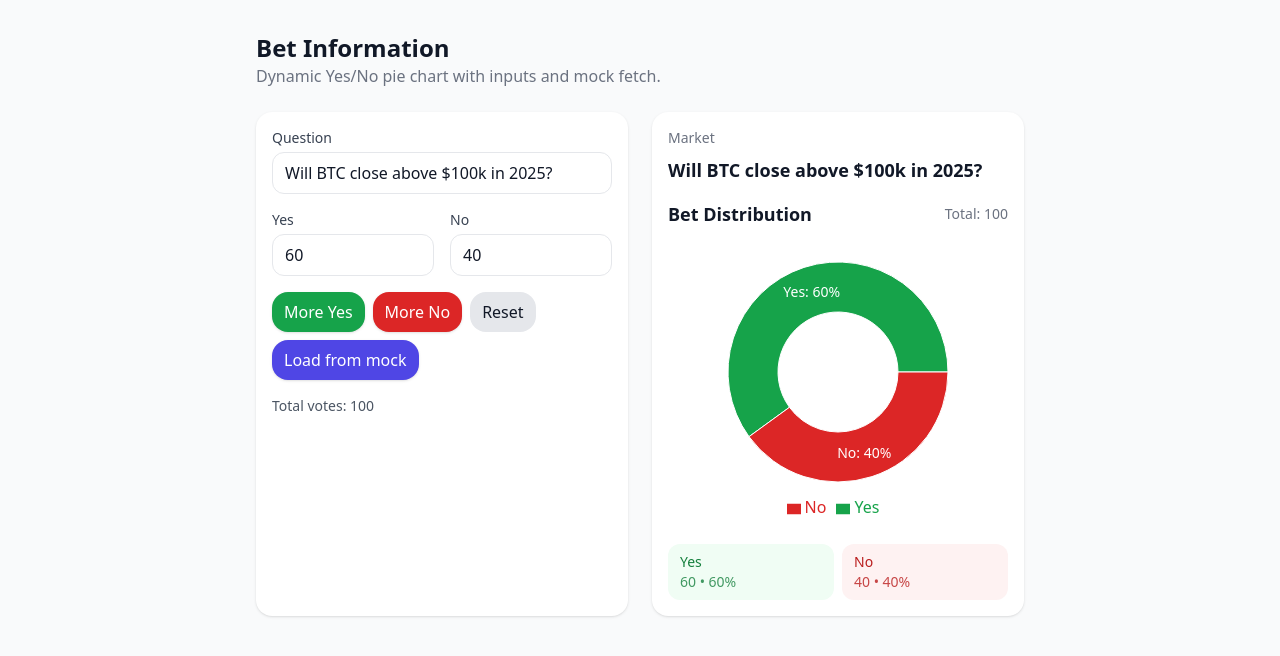
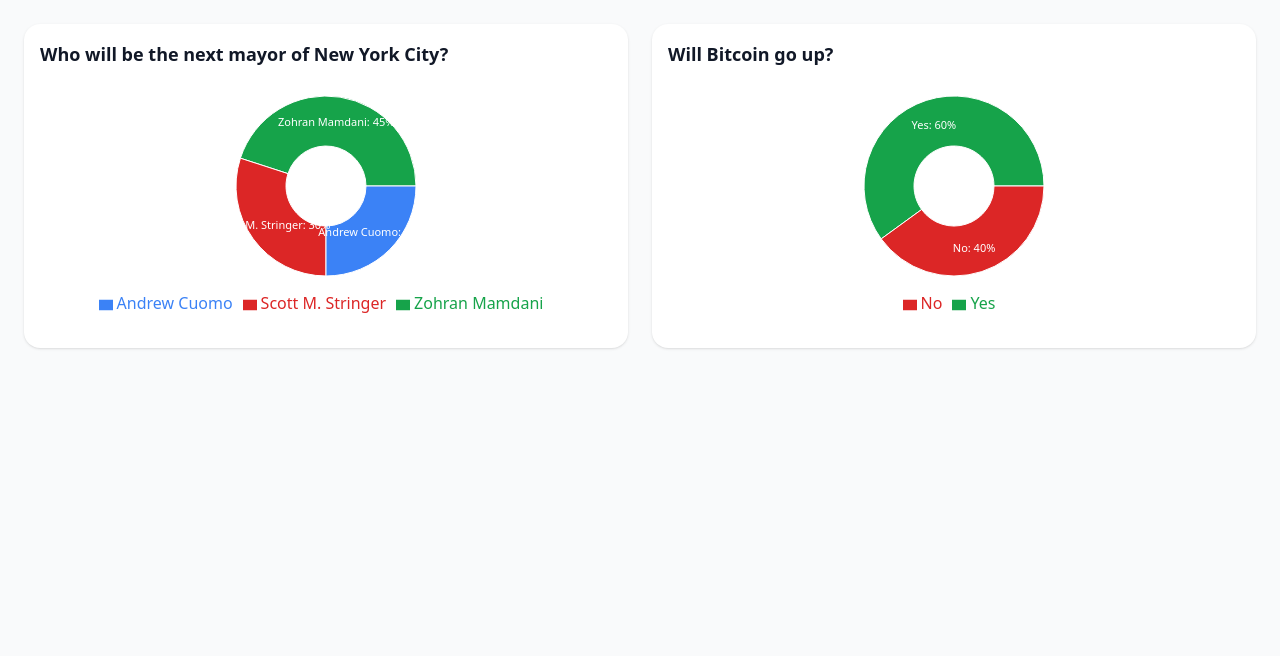
Before and after one commit to fishseabowl/realvoice, a React (Vite) app: page / in a window 1280 px wide. Shown: the top 656 px of the page. Built offline with nearby package versions, Linux system fonts and the light colour scheme.

Commit message:
Update question page

```diff
--- a/package.json
+++ b/package.json
@@ -12,11 +12,12 @@
   "dependencies": {
     "react": "^19.1.1",
     "react-dom": "^19.1.1",
+    "react-router-dom": "^7.8.2",
     "recharts": "^3.1.2"
   },
   "devDependencies": {
     "@eslint/js": "^9.33.0",
-    "@types/react": "^19.1.10",
+    "@types/react": "^19.1.12",
     "@types/react-dom": "^19.1.7",
     "@vitejs/plugin-react": "^5.0.0",
     "autoprefixer": "^10.4.21",
--- a/src/App.tsx
+++ b/src/App.tsx
@@ -1,138 +1,14 @@
-import { useState } from "react";
-import BetPieChart from "./components/BetPieChart";
-
-type BetPayload = {
-  question: string;
-  yes: number;
-  no: number;
-};
+import { BrowserRouter as Router, Routes, Route } from "react-router-dom";
+import QuestionsPage from "./pages/QuestionsPage";
+import QuestionDetail from "./pages/QuestionDetail";
 
 export default function App() {
-  const [question, setQuestion] = useState(
-    "Will BTC close above $100k in 2025?",
-  );
-  const [yes, setYes] = useState(60);
-  const [no, setNo] = useState(40);
-  const total = Math.max(0, yes) + Math.max(0, no);
-
-  // Example: fetch dynamic bet data (from public/bet.json)
-  const loadFromMock = async () => {
-    try {
-      const res = await fetch("/bet.json");
-      const data: BetPayload = await res.json();
-      setQuestion(data.question);
-      setYes(data.yes);
-      setNo(data.no);
-    } catch (e) {
-      console.error(e);
-      alert("Failed to load mock data");
-    }
-  };
-
-  const clampNum = (n: number) =>
-    Number.isFinite(n) && n >= 0 ? Math.floor(n) : 0;
-
   return (
-    <div className="min-h-screen px-4 py-8">
-      <div className="mx-auto max-w-3xl">
-        <header className="mb-6">
-          <h1 className="text-2xl font-bold">Bet Information</h1>
-          <p className="text-gray-500">
-            Dynamic Yes/No pie chart with inputs and mock fetch.
-          </p>
-        </header>
-
-        <div className="grid gap-6 md:grid-cols-2">
-          {/* Controls */}
-          <div className="rounded-2xl bg-white p-4 shadow">
-            <div className="mb-4">
-              <label className="block text-sm font-medium text-gray-700">
-                Question
-              </label>
-              <input
-                className="mt-1 w-full rounded-xl border border-gray-200 px-3 py-2 outline-none focus:ring-2 focus:ring-indigo-500"
-                value={question}
-                onChange={(e) => setQuestion(e.target.value)}
-                placeholder="Enter market question"
-              />
-            </div>
-
-            <div className="grid grid-cols-2 gap-4">
-              <div>
-                <label className="block text-sm font-medium text-gray-700">
-                  Yes
-                </label>
-                <input
-                  type="number"
-                  min={0}
-                  className="mt-1 w-full rounded-xl border border-gray-200 px-3 py-2 outline-none focus:ring-2 focus:ring-green-500"
-                  value={yes}
-                  onChange={(e) => setYes(clampNum(parseFloat(e.target.value)))}
-                />
-              </div>
-              <div>
-                <label className="block text-sm font-medium text-gray-700">
-                  No
-                </label>
-                <input
-                  type="number"
-                  min={0}
-                  className="mt-1 w-full rounded-xl border border-gray-200 px-3 py-2 outline-none focus:ring-2 focus:ring-red-500"
-                  value={no}
-                  onChange={(e) => setNo(clampNum(parseFloat(e.target.value)))}
-                />
-              </div>
-            </div>
-
-            <div className="mt-4 flex flex-wrap gap-2">
-              <button
-                onClick={() => {
-                  setYes(70);
-                  setNo(30);
-                }}
-                className="rounded-2xl bg-green-600 px-3 py-2 text-white shadow hover:bg-green-700"
-              >
-                More Yes
-              </button>
-              <button
-                onClick={() => {
-                  setYes(40);
-                  setNo(60);
-                }}
-                className="rounded-2xl bg-red-600 px-3 py-2 text-white shadow hover:bg-red-700"
-              >
-                More No
-              </button>
-              <button
-                onClick={() => {
-                  setYes(0);
-                  setNo(0);
-                }}
-                className="rounded-2xl bg-gray-200 px-3 py-2 text-gray-900 hover:bg-gray-300"
-              >
-                Reset
-              </button>
-              <button
-                onClick={loadFromMock}
-                className="rounded-2xl bg-indigo-600 px-3 py-2 text-white shadow hover:bg-indigo-700"
-              >
-                Load from mock
-              </button>
-            </div>
-
-            <div className="mt-4 text-sm text-gray-600">
-              Total votes: {total}
-            </div>
-          </div>
-
-          {/* Chart */}
-          <div className="rounded-2xl bg-white p-4 shadow">
-            <div className="mb-2 text-sm text-gray-500">Market</div>
-            <div className="mb-4 text-lg font-semibold">{question}</div>
-            <BetPieChart yes={yes} no={no} />
-          </div>
-        </div>
-      </div>
-    </div>
+    <Router>
+      <Routes>
+        <Route path="/" element={<QuestionsPage />} />
+        <Route path="/question/:id" element={<QuestionDetail />} />
+      </Routes>
+    </Router>
   );
 }
--- /dev/null
+++ b/src/components/BetInfo.tsx
@@ -0,0 +1,21 @@
+interface BetInfoProps {
+  options: { name: string; value: number }[];
+}
+
+export default function BetInfo({ options }: BetInfoProps) {
+  return (
+    <div className="mt-6 bg-gray-50 p-4 rounded-xl shadow-inner">
+      <h2 className="text-lg font-semibold mb-3">Place your bet</h2>
+      <div className="grid gap-3">
+        {options.map((o) => (
+          <button
+            key={o.name}
+            className="px-4 py-2 rounded bg-blue-100 hover:bg-blue-200 text-blue-800 font-medium transition"
+          >
+            Bet on {o.name}
+          </button>
+        ))}
+      </div>
+    </div>
+  );
+}
--- a/src/components/BetPieChart.tsx
+++ b/src/components/BetPieChart.tsx
@@ -7,36 +7,19 @@
   Legend,
 } from "recharts";
 
+export type PieData = { name: string; value: number };
+
 export type BetPieChartProps = {
-  yes: number;
-  no: number;
+  data: PieData[];
 };
 
-const COLORS = ["#16a34a", "#dc2626"]; // Yes = green, No = red
+const COLORS = ["#16a34a", "#dc2626", "#3b82f6", "#f59e0b"];
 
-function formatPercent(part: number, total: number) {
-  if (total <= 0) return "0%";
-  return `${Math.round((part / total) * 100)}%`;
-}
-
-export default function BetPieChart({ yes, no }: BetPieChartProps) {
-  const safeYes = Math.max(0, Number.isFinite(yes) ? yes : 0);
-  const safeNo = Math.max(0, Number.isFinite(no) ? no : 0);
-  const total = safeYes + safeNo;
-
-  const data = [
-    { name: "Yes", value: safeYes },
-    { name: "No", value: safeNo },
-  ];
+export default function BetPieChart({ data }: BetPieChartProps) {
+  const total = data.reduce((s, d) => s + Math.max(0, d.value), 0);
 
   return (
-    <div className="w-full">
-      <div className="flex items-center justify-between mb-4">
-        <h2 className="text-lg font-semibold">Bet Distribution</h2>
-        <div className="text-sm text-gray-500">Total: {total}</div>
-      </div>
-
-      <div className="h-72">
+    <div className="w-full h-64">
       <ResponsiveContainer width="100%" height="100%">
         <PieChart>
           <Pie
@@ -45,9 +28,9 @@
             nameKey="name"
             cx="50%"
             cy="50%"
-              outerRadius={110}
-              innerRadius={60}
-              isAnimationActive
+            outerRadius={90}
+            innerRadius={40}
+            isAnimationActive={true}
             labelLine={false}
             label={({
               name,
@@ -58,11 +41,15 @@
               innerRadius,
               outerRadius,
             }) => {
+              // position labels inside slices
               const RADIAN = Math.PI / 180;
               const radius = innerRadius + (outerRadius - innerRadius) / 2;
               const safeMidAngle = midAngle ?? 0;
               const x = cx + radius * Math.cos(-safeMidAngle * RADIAN);
               const y = cy + radius * Math.sin(-safeMidAngle * RADIAN);
+              const safeValue = value ?? 0;
+              const percent =
+                total > 0 ? ((safeValue / total) * 100).toFixed(0) : "0";
               return (
                 <text
                   x={x}
@@ -70,44 +57,24 @@
                   fill="#fff"
                   textAnchor="middle"
                   dominantBaseline="central"
-                    fontSize={14}
+                  fontSize={11}
                 >
-                    {`${name}: ${(((value ?? 0) / total) * 100).toFixed(0)}%`}
+                  {`${name}: ${percent}%`}
                 </text>
               );
             }}
           >
-              {data.map((entry, index) => (
+            {data.map((_, index) => (
               <Cell
-                  key={`slice-${entry.name}`}
+                key={`cell-${index}`}
                 fill={COLORS[index % COLORS.length]}
               />
             ))}
           </Pie>
-            {
-              <Tooltip
-                formatter={(val: any, n: any) => [String(val), String(n)]}
-              />
-            }
-            <Legend verticalAlign="bottom" height={32} />
+          <Tooltip formatter={(val: any) => [String(val), "Votes"]} />
+          <Legend verticalAlign="bottom" height={36} />
         </PieChart>
       </ResponsiveContainer>
     </div>
-
-      <div className="mt-3 grid grid-cols-2 gap-2 text-sm">
-        <div className="rounded-xl bg-green-50 px-3 py-2">
-          <div className="font-medium text-green-700">Yes</div>
-          <div className="text-green-700/80">
-            {safeYes} • {formatPercent(safeYes, total)}
-          </div>
-        </div>
-        <div className="rounded-xl bg-red-50 px-3 py-2">
-          <div className="font-medium text-red-700">No</div>
-          <div className="text-red-700/80">
-            {safeNo} • {formatPercent(safeNo, total)}
-          </div>
-        </div>
-      </div>
-    </div>
   );
 }
--- /dev/null
+++ b/src/pages/QuestionDetail.tsx
@@ -0,0 +1,48 @@
+import { useParams, useNavigate } from "react-router-dom";
+import BetPieChart from "../components/BetPieChart";
+import BetInfo from "../components/BetInfo";
+
+const data: Record<
+  string,
+  { question: string; options: { name: string; value: number }[] }
+> = {
+  1: {
+    question: "Who will be the next mayor of New York City?",
+    options: [
+      { name: "Zohran Mamdani", value: 45 },
+      { name: "Scott M. Stringer", value: 30 },
+      { name: "Andrew Cuomo", value: 25 },
+    ],
+  },
+  2: {
+    question: "Will Bitcoin go up?",
+    options: [
+      { name: "Yes", value: 60 },
+      { name: "No", value: 40 },
+    ],
+  },
+};
+
+export default function QuestionDetail() {
+  const { id } = useParams();
+  const navigate = useNavigate();
+  const q = data[id as keyof typeof data];
+
+  if (!q) return <div className="p-6">Question not found</div>;
+
+  return (
+    <div className="p-6">
+      <button
+        onClick={() => navigate("/")}
+        className="mb-4 px-4 py-2 rounded bg-blue-500 text-white hover:bg-blue-600"
+      >
+        ← Back
+      </button>
+
+      <h1 className="text-2xl font-bold mb-4">{q.question}</h1>
+      {/* static chart on detail page */}
+      <BetPieChart data={q.options} />
+      <BetInfo options={q.options} />
+    </div>
+  );
+}
--- /dev/null
+++ b/src/pages/QuestionsPage.tsx
@@ -0,0 +1,42 @@
+import { useNavigate } from "react-router-dom";
+import BetPieChart from "../components/BetPieChart";
+
+const questions = [
+  {
+    id: 1,
+    question: "Who will be the next mayor of New York City?",
+    options: [
+      { name: "Zohran Mamdani", value: 45 },
+      { name: "Scott M. Stringer", value: 30 },
+      { name: "Andrew Cuomo", value: 25 },
+    ],
+  },
+  {
+    id: 2,
+    question: "Will Bitcoin go up?",
+    options: [
+      { name: "Yes", value: 60 },
+      { name: "No", value: 40 },
+    ],
+  },
+];
+
+export default function QuestionsPage() {
+  const navigate = useNavigate();
+
+  return (
+    <div className="p-6 grid grid-cols-1 md:grid-cols-2 gap-6">
+      {questions.map((q) => (
+        <div
+          key={q.id}
+          className="bg-white rounded-2xl shadow p-4 cursor-pointer hover:shadow-lg transition"
+          onClick={() => navigate(`/question/${q.id}`)}
+        >
+          <h2 className="text-lg font-semibold mb-2">{q.question}</h2>
+          {/* pass q.options as `data` */}
+          <BetPieChart data={q.options} />
+        </div>
+      ))}
+    </div>
+  );
+}
```
Also changed, not shown: 1 other file (tests, documents, lock files or other folders). Lines whose indentation alone changed are shown as unchanged.
